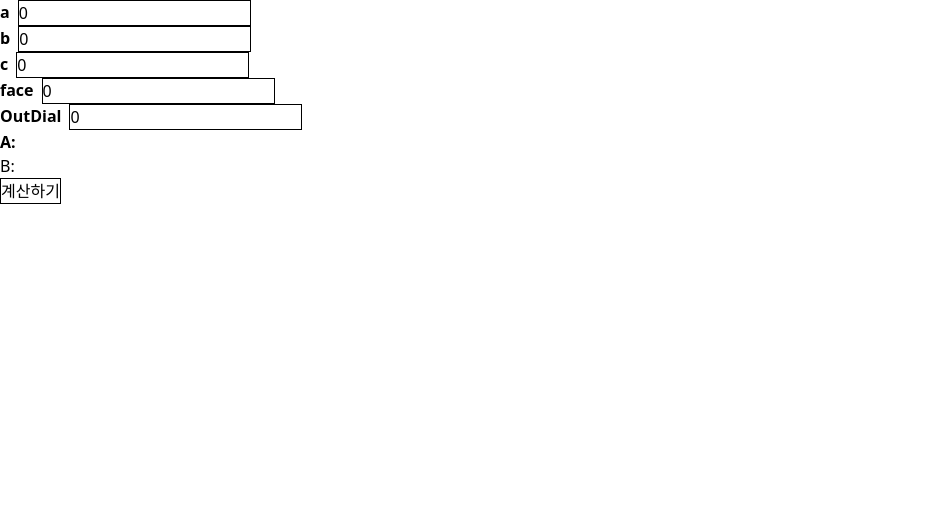
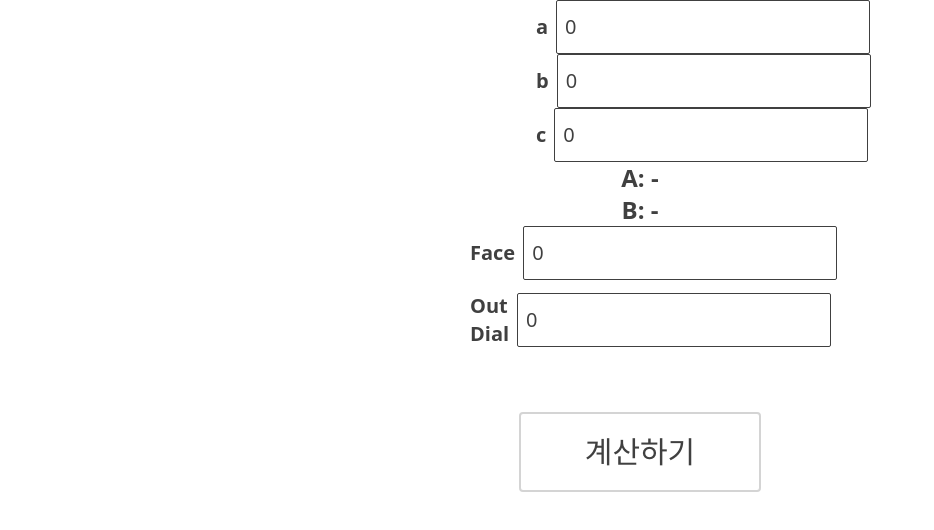
Before and after one commit to Limchansol/alignment, a React (Vite) app: page / in a window 1280 px wide. Shown: the top 530 px of the page, without its empty margins (0-934 px from the left). Built offline with nearby package versions, Linux system fonts and the light colour scheme.

Commit message:
💄 버튼 및 텍스트 기본 스타일링

```diff
--- a/src/App.tsx
+++ b/src/App.tsx
@@ -2,6 +2,8 @@
 
 import "./App.css";
 import InputNumber from "./components/InputNumber";
+import Button from "./components/Button";
+import Text from "./components/Text";
 
 type OutputType = {
   A: number | null;
@@ -19,7 +21,7 @@
     setInputs((prev) => ({ ...prev, [key]: value }));
   };
 
-  const calculateOutputs = () => {
+  const handleClick = () => {
     validateInputs(inputs);
     const { a, b, c, face, outDial } = Object.fromEntries(
       Object.entries(inputs).map(([key, value]) => [key, parseFloat(value)])
@@ -43,37 +45,43 @@
   };
 
   return (
-    <div>
+    <div className="text-neutral-700 flex flex-col items-center">
       <InputNumber
         label="a"
         value={inputs.a}
         onChange={(value) => setValuesByKey("a", value)}
+        width="w-52"
       />
       <InputNumber
         label="b"
         value={inputs.b}
         onChange={(value) => setValuesByKey("b", value)}
+        width="w-52"
       />
       <InputNumber
         label="c"
         value={inputs.c}
         onChange={(value) => setValuesByKey("c", value)}
+        width="w-52"
       />
-      <InputNumber
-        label="face"
-        value={inputs.face}
-        onChange={(value) => setValuesByKey("face", value)}
-      />
-      <InputNumber
-        label="OutDial"
-        value={inputs.outDial}
-        onChange={(value) => setValuesByKey("outDial", value)}
-      />
-      <div className="font-bold">A: {outputs.A}</div>
-      <div>B: {outputs.B}</div>
-      <button onClick={calculateOutputs} className="border cursor-pointer">
-        계산하기
-      </button>
+      <Text title="A" value={outputs.A?.toString() || "-"} />
+      <Text title="B" value={outputs.B?.toString() || "-"} />
+
+      <div className="flex flex-col gap-3">
+        <InputNumber
+          label="Face"
+          value={inputs.face}
+          onChange={(value) => setValuesByKey("face", value)}
+          width="w-[340px]"
+        />
+        <InputNumber
+          label="Out Dial"
+          value={inputs.outDial}
+          onChange={(value) => setValuesByKey("outDial", value)}
+          width="w-[340px]"
+        />
+      </div>
+      <Button text="계산하기" onClick={handleClick} />
     </div>
   );
 }
--- /dev/null
+++ b/src/components/Button.tsx
@@ -0,0 +1,15 @@
+type Props = {
+  text: string;
+  onClick: () => void;
+};
+
+export default function Button({ text, onClick }: Props) {
+  return (
+    <button
+      onClick={onClick}
+      className="border-2 border-neutral-300 hover:bg-neutral-300 cursor-pointer text-3xl rounded-sm py-5 px-16 mt-16"
+    >
+      {text}
+    </button>
+  );
+}
--- a/src/components/InputNumber.tsx
+++ b/src/components/InputNumber.tsx
@@ -1,20 +1,19 @@
 type Props = {
   label: string;
   value: string;
+  width?: string;
   onChange: (value: string) => void;
 };
 
-export default function InputNumber({ label, value, onChange }: Props) {
-  console.log(label, value);
-
+export default function InputNumber({ label, value, width, onChange }: Props) {
   return (
-    <label className="flex gap-2">
-      <span className="font-bold">{label}</span>
+    <label className={`flex gap-2 items-center justify-between ${width}`}>
+      <span className="font-bold text-xl">{label}</span>
       <input
         type="number"
         value={value}
         onChange={(e) => onChange(removeLeadingZero(e.target.value || "0"))}
-        className="outline-none border"
+        className="outline-none border text-xl px-2 py-3 rounded-xs"
       />
     </label>
   );
--- /dev/null
+++ b/src/components/Text.tsx
@@ -0,0 +1,12 @@
+type Props = {
+  title: string;
+  value?: string;
+};
+
+export default function Text({ title, value }: Props) {
+  return (
+    <div className="font-bold text-2xl">
+      {title}: {value}
+    </div>
+  );
+}
```
